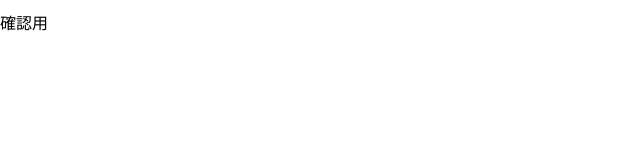
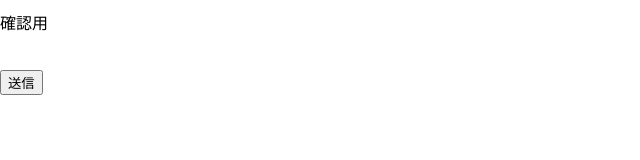
Before and after one commit to daichi0525/FastAPI_React, a React (Create React App) app in the folder section1-react/: page / in a window 1280 px wide. Shown: the part 120-280 px from the top of the page, without its empty margins (0-640 px from the left). Built offline with nearby package versions, Linux system fonts and the light colour scheme.

Commit message:
ボタンでのフォーム送信

```diff
--- a/section1-react/src/components/templates/Form.js
+++ b/section1-react/src/components/templates/Form.js
@@ -1,4 +1,5 @@
 import React, { useState } from "react";
+import { useNavigate } from "react-router-dom";
 
 const Form = () => {
   const [form, setForm] = useState({
@@ -12,6 +13,16 @@ const Form = () => {
     console.log(name, value);
     console.log({ ...form });
     setForm({ ...form, [name]: value });
+  };
+
+  const navigate = useNavigate();
+
+  const goToResult = () => {
+    navigate("/result");
+  };
+
+  const handleSubmit = (event) => {
+    goToResult();
   };
 
   return (
@@ -87,6 +98,8 @@ const Form = () => {
       <p>{form.age}</p>
       <p>{form.gender}</p>
       <p>{form.comment}</p>
+      <br />
+      <button onClick={handleSubmit}>送信</button>
     </>
   );
 };
```
